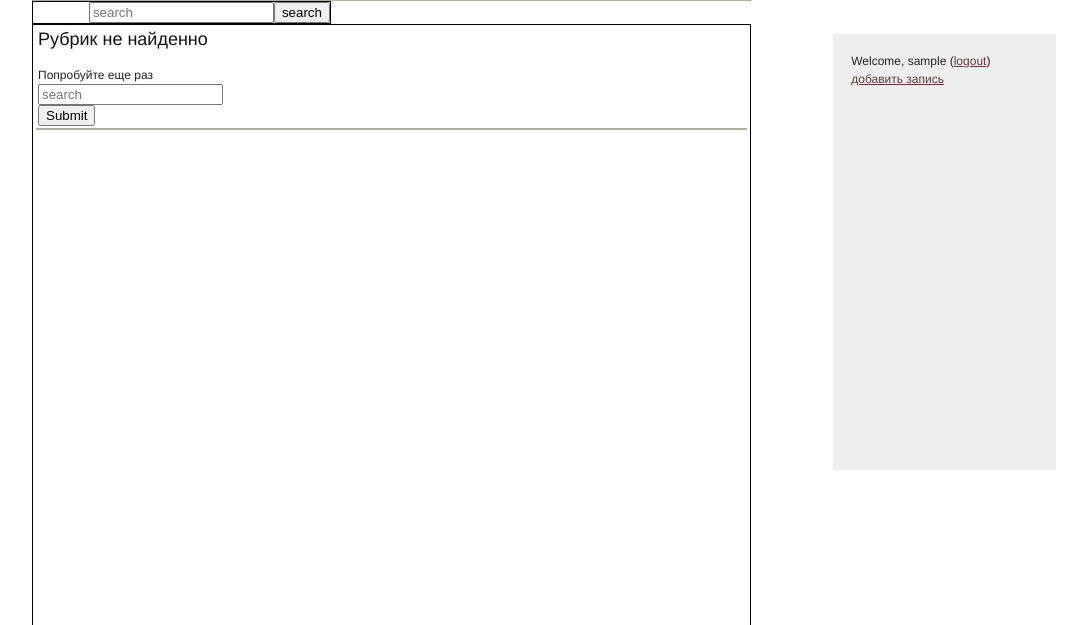
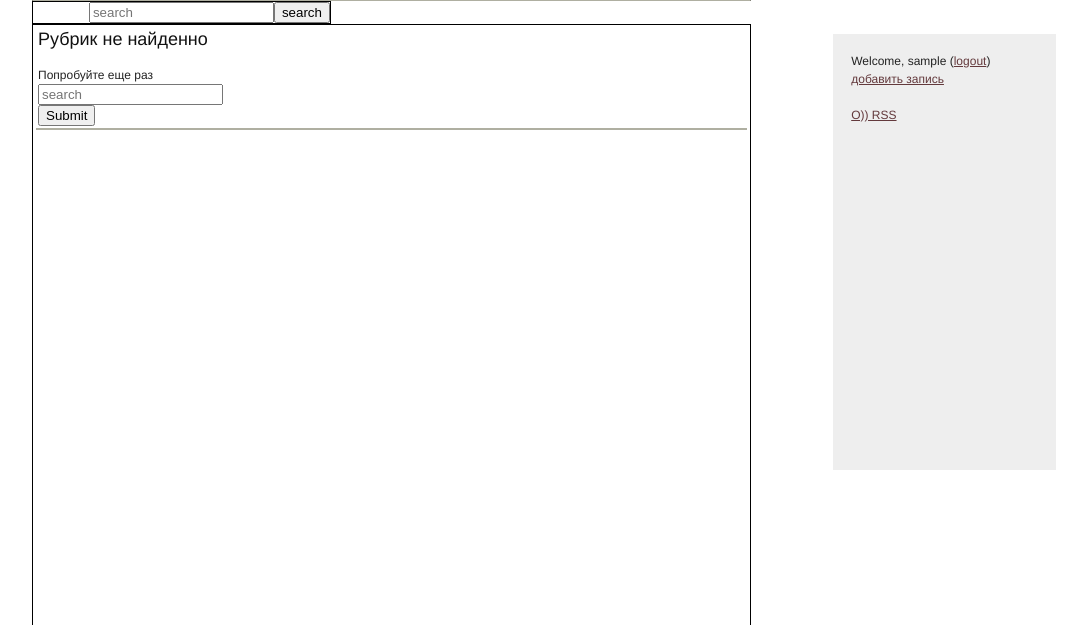
Before and after one commit to bornleft/django-simple_blog, a Django app: page / in a window 1280 px wide. Shown: the part 139-764 px from the top of the page, without its empty margins (96-1183 px from the left). Run offline with Django 3.2, Linux system fonts and the light colour scheme; the visitor is signed in with stand-in values (Sample User, id 1); data that the repository does not hold is empty; parts of the project's set-up code (start-up, migrations or seed data) failed here and were passed over.

Commit message:
+ url for rss

```diff
--- a/project/apps/blog/urls.py
+++ b/project/apps/blog/urls.py
@@ -16,9 +16,9 @@
     url(r'^update_entry/$', 'update_entry', name = "update_entry"),
     url(r'^draft/$', 'draft', name = 'draft'),
     url(r'^post-comment/$', 'post_comment', name = "post_comment"),
-    url(r'^$', 'first', name=u"first"),
+    url(r'^$', 'first', name="first"),
 )
 
 urlpatterns += patterns('',
-    (r'^rss/$', RssNewsFeed()),
+    url(r'^rss/$', RssNewsFeed(), name = "rss"),
 )
--- a/project/templates/base.html
+++ b/project/templates/base.html
@@ -68,6 +68,10 @@
                 {% load loginza_widget %}
                 {% loginza_icons "Enter to blog by:" %}
             {% endif %}
+
+            <br />
+            <br />
+            <a href="{% url rss %}" title="Here is blog rss">O)) RSS</a>
         {% endblock %}
     </div>
 
```
